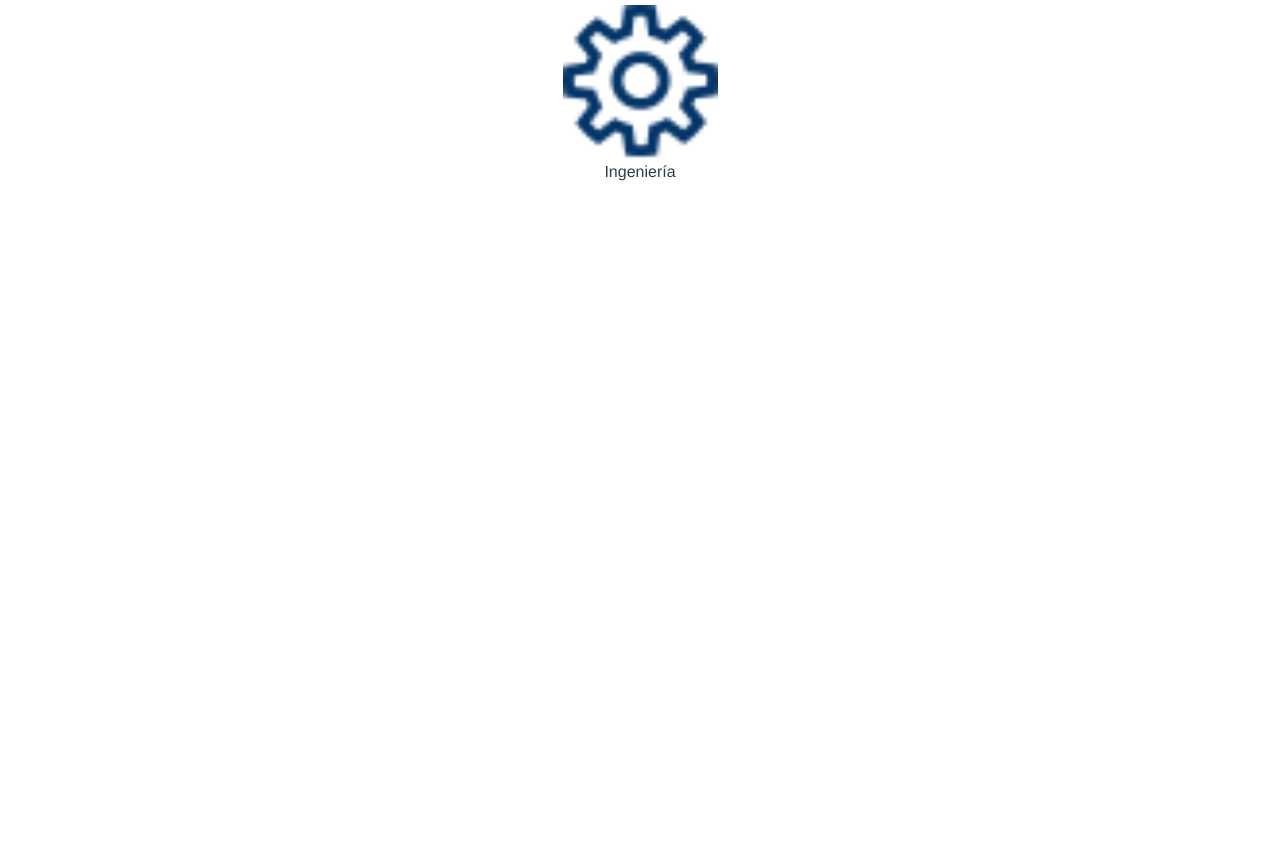
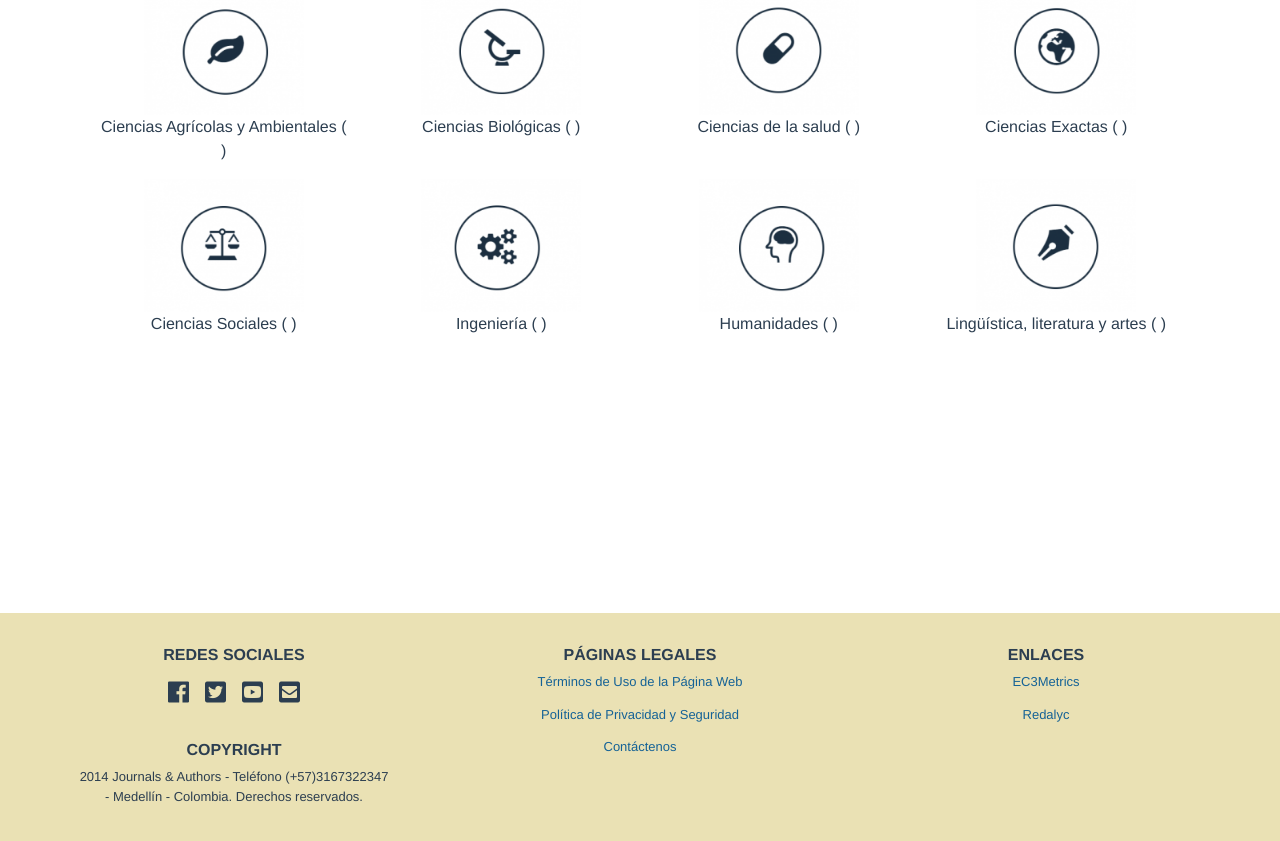
Before and after one commit to ealejandro101/journal-research-client, a Vue app: page /#/ in a window 1280 px wide. Shown: the part 987-1828 px from the top of the page. Before the commit the page ends 1600 px from the top, so only its background shows below. Built offline with nearby package versions, Linux system fonts and the light colour scheme; no server answers.

Commit message:
Pagina principal Lista

```diff
--- a/src/App.vue
+++ b/src/App.vue
@@ -27,6 +27,11 @@ export default {
 img{
     width: 100%;
     height: auto;
+}
+.block-center{
+  margin-left: auto;
+  margin-right: auto;
+  display: block;
 }
 @media (max-width: 575px){
   .col-0{
@@ -61,6 +66,8 @@ img{
 .check .custom-control-label{
   width: calc(100% - 11px);
 }
-
+.no-list-style{
+  list-style: none;
+}
 
 </style>
--- a/src/components/BarraBusqueda.vue
+++ b/src/components/BarraBusqueda.vue
@@ -4,7 +4,7 @@
       <div class="col noPadding">
         <b-form-input @keyup.enter.native="routeRevistas" v-model="parametro" size="sm" class="mr-sm-2" type="text" placeholder=""/>
       </div>
-      <router-link :to="'/ListaRevistas/'+parametro">
+      <router-link :to="'/ListaRevistas/search='+parametro">
         <b-button size="sm" class="my-2 my-sm-0 searchButton" type="submit">
           Buscar
         </b-button>
@@ -30,7 +30,7 @@ export default {
   },
   methods:{
     routeRevistas: function () {
-      this.$router.push({path: '/ListaRevistas/'+this.parametro.toString()})
+      this.$router.push({path: '/ListaRevistas/search='+this.parametro.toString()})
     }
   }
 };
--- a/src/components/Categorias.vue
+++ b/src/components/Categorias.vue
@@ -1,11 +1,10 @@
 <template>
     <div class="container my-5">
         <div class="row justify-content-center">
-            <div class="col-6 col-sm-4 col-md-3 col-xl-2">
+            <div v-for="item in categories" @click="onClickCategory(item.id)" :key="item.id" class="col-6 col-sm-4 col-md-3">
                 <div class="categoryCard">
-                    <span>124</span>
-                    <div class="divImg"><img src="@/assets/ingenieria_icono.png" alt=""></div>
-                    <p>Ingeniería</p>
+                    <div class="divImg categoryImg block-center"><img :src="item.img" alt=""></div>
+                    <p class="categoryTitle">{{item.nombre}} ({{item.count}})</p>
                 </div>
             </div>
         </div>
@@ -17,19 +16,23 @@ import axios from "axios";
 export default {
   data() {
     return {
-      categorias: []
+      /*Formato de categoria= {img, nombre, count} */
     };
   },
-  mounted() {
-    /*axiosaxios.get("http://localhost:3000/api/Categoria").then(response => {
-      this.categorias = response.data;
-    });*/
+  props: ["categories"],
+  mounted(){
+
+  },
+  methods: {
+      onClickCategory: function(category){
+          this.$emit('category:click', category);
+      }
   }
 };
 </script>
 
 <style scoped>
-/*.categoryCard{
-
-}*/
+.categoryImg{
+    max-width: 10em;
+}
 </style>
--- a/src/components/DetailedJournalCard.vue
+++ b/src/components/DetailedJournalCard.vue
@@ -67,7 +67,7 @@ import cienciasSalud from "@/assets/salud_icono.png";
 import cienciasSociales from "@/assets/sociales_icono.png";
 import humanidades from "@/assets/humanidades_icono.png";
 import cienciasExactas from "@/assets/ciencias-exactas-y-de-la-Tierra-200x167.png";
-import linguisticaLiteraturaArtes from "@/assets/linguistica-letras-y-arte-200x167.png";
+import linguisticaLiteraturaArtes from "@/assets/linguistica200x167.png";
 export default {
   props: {
     id: String
--- a/src/components/FiltrosBusqueda.vue
+++ b/src/components/FiltrosBusqueda.vue
@@ -35,7 +35,7 @@ import cienciasSalud from "@/assets/ciencias-de-la-salud-200x167.png";
 import cienciasSociales from "@/assets/ciencias-sociales-200x167.png";
 import humanidades from "@/assets/humanidades-200x167.png";
 import cienciasExactas from "@/assets/ciencias-exactas-y-de-la-Tierra-200x167.png";
-import linguisticaLiteraturaArtes from "@/assets/linguistica-letras-y-arte-200x167.png";
+import linguisticaLiteraturaArtes from "@/assets/linguistica200x167.png";
     export default {
         name: "filtros-busqueda",
         data() {
--- /dev/null
+++ b/src/components/FooterResearch.vue
@@ -0,0 +1,88 @@
+<template>
+    <footer>
+        <div class="container-fluid">
+            <div class="row d-flex justify-content-center">
+                <div class="col-10 col-md-4">
+                    <div class="container-fluid">
+                        <div class="row">
+                            <div class="col-12">
+                                <h6>REDES SOCIALES</h6>
+                                <ul class="no-list-style">
+                                    <li v-for="(item, index) in socialNetworks" :key="index" class="liSocialNetworks">
+                                        <a :href="item.link" target="_blank"><i :class="item.icon"></i></a>
+                                    </li>
+                                </ul>
+                            </div>
+                        </div>
+                        <div class="row">
+                            <div class="col-12">
+                                <br>
+                                <h6>COPYRIGHT</h6>
+                                <p class="font-size-small">2014 Journals & Authors - Teléfono (+57)3167322347 - Medellín - Colombia. Derechos reservados.</p>
+                            </div>
+                        </div>
+                    </div>
+                </div>
+                <div class="col-10 col-sm-6 col-md-4">
+                    <h6>PÁGINAS LEGALES</h6>
+                    <ul class="no-list-style font-size-small listLink">
+                        <li><a href="http://jasolutions.com.co/terminos-de-uso-de-la-pagina-web/" target="_blank">Términos de Uso de la Página Web</a></li>
+                        <li><a href="http://jasolutions.com.co/politica-de-privacidad-y-seguridad/" target="_blank">Política de Privacidad y Seguridad</a></li>
+                        <li><a href="http://jasolutions.com.co/contactenos/" target="_blank">Contáctenos</a></li>
+                    </ul>
+                </div>
+                <div class="col-10 col-sm-6 col-md-4">
+                    <h6>ENLACES</h6>
+                    <ul class="no-list-style font-size-small listLink">
+                        <li><a href="https://ec3metrics.com/" target="_blank">EC3Metrics</a></li>
+                        <li><a href="http://www.redalyc.org/home.oa" target="_blank">Redalyc</a></li>
+                    </ul>
+                </div>
+            </div>
+        </div>
+    </footer>
+</template>
+
+<script>
+export default {
+    data(){
+        return {
+
+        };
+    },
+    props: ["socialNetworks"]
+}
+</script>
+
+<style scoped>
+footer{
+    background-color: #eae1b4;
+    padding: 2em 1em;
+}
+ul{
+    margin: 0px;
+    padding: 0px;
+}
+.liSocialNetworks{
+    margin: 0.5em 0.5em;
+}
+.liSocialNetworks, .liSocialNetworks a{
+    display: inline-block;
+}
+.liSocialNetworks i{
+    font-size: x-large;
+    color: #2c3e50;
+}
+a{
+    color: #156296;
+}
+.font-size-small{
+    font-size: small;
+}
+.listLink li{
+    margin-bottom: 1em;
+}
+h6{
+    font-weight: bold;
+}
+</style>
--- a/src/pages/Research.vue
+++ b/src/pages/Research.vue
@@ -47,18 +47,21 @@
         </div>
       </div>
     </div>
-    <div class="section">
+    <div id="categorySection" class="section">
       <div class="container-fluid">
         <div class="row">
           <div class="col-12 contentMoreSection">
             <h5>Categorías</h5>
-            <categorias></categorias>
+            <categorias :categories="this.categories" @category:click="routeRevistasWithCategory"></categorias>
           </div>
         </div>
       </div>
     </div>
     <div class="header">
       <header-research></header-research>
+    </div>
+    <div>
+      <footer-research :socialNetworks="this.socialNetworks"></footer-research>
     </div>
   </div>
 </template>
@@ -70,16 +73,110 @@ import BarraBusqueda from '@/components/BarraBusqueda';
 import LogoResearch from '@/components/LogoResearch';
 import FiltrosBusqueda from '@/components/FiltrosBusqueda';
 import Categorias from '@/components/Categorias';
+import FooterResearch from '@/components/FooterResearch';
+import axios from "axios";
+import ingenieriaLogo from "@/assets/ingenieria-200x167.png";
+import cienciasAgricolas from "@/assets/ciencias-agricolas-y-ambientales-200x167.png";
+import cienciasBiologicas from "@/assets/ciencias-biologicas-200x167.png";
+import cienciasSalud from "@/assets/ciencias-de-la-salud-200x167.png";
+import cienciasSociales from "@/assets/ciencias-sociales-200x167.png";
+import humanidades from "@/assets/humanidades-200x167.png";
+import cienciasExactas from "@/assets/ciencias-exactas-y-de-la-Tierra-200x167.png";
+import linguisticaLiteraturaArtes from "@/assets/linguistica200x167.png";
 
 export default {
   name: "research",
   components: {
-		HeaderInicial, HeaderResearch, BarraBusqueda, LogoResearch, FiltrosBusqueda, Categorias
+    HeaderInicial, HeaderResearch, BarraBusqueda, LogoResearch, FiltrosBusqueda, Categorias,
+    FooterResearch
 	},
   data() {
     return {
-      phrase: '¿Busca dónde publicar?'
+      phrase: '¿Busca dónde publicar?',
+      categories: [
+        {
+          "img": cienciasAgricolas,
+          "id": 1,
+          "nombre": "Ciencias Agrícolas y Ambientales",
+          "count": " "
+        },
+        {
+          "img": cienciasBiologicas,
+          "id": 2,
+          "nombre": "Ciencias Biológicas",
+          "count": " "
+        },
+        {
+          "img": cienciasSalud,
+          "id": 3,
+          "nombre": "Ciencias de la salud",
+          "count": " "
+        },
+        {
+          "img": cienciasExactas,
+          "id": 4,
+          "nombre": "Ciencias Exactas",
+          "count": " "
+        },
+        {
+          "img": cienciasSociales,
+          "id": 5,
+          "nombre": "Ciencias Sociales",
+          "count": " "
+        },
+        {
+          "img": ingenieriaLogo,
+          "id": 6,
+          "nombre": "Ingeniería",
+          "count": " "
+        },
+        {
+          "img": humanidades,
+          "id": 7,
+          "nombre": "Humanidades",
+          "count": " "
+        },
+        {
+          "img": linguisticaLiteraturaArtes,
+          "id": 8,
+          "nombre": "Lingüística, literatura y artes",
+          "count": " "
+        }
+      ],
+      socialNetworks: [
+        {
+            link: 'https://www.facebook.com/JournalsAuthors',
+            icon: 'fab fa-facebook',
+            label: 'Facebook'
+        },
+        {
+            link: 'https://twitter.com/jasolutions3',
+            icon: 'fab fa-twitter-square',
+            label: 'Twitter'
+        },
+        {
+            link: 'https://www.youtube.com/channel/UCKdZyyJeuI9VQkTROa7X_CA',
+            icon: 'fab fa-youtube-square',
+            label: 'Youtube'
+        },
+        {
+            link: 'http://info@jasolutions.com.co',
+            icon: 'fas fa-envelope-square',
+            label: 'Mail'
+        }
+      ]
     };
+  },
+  mounted() {
+    let query = {"categoriaId": undefined};
+    this.categories.forEach(element => {
+      query.categoriaId = element.id;
+      axios.get(process.env.ROOT_API+"Revista/count?where="+JSON.stringify(query)).then(response => {
+        element.count = response.data.count;
+      }).catch(error => {
+        console.log(error);
+      });
+    });
   },
   methods: {
     handleScroll: function (evt, el) {
@@ -88,6 +185,9 @@ export default {
       }else{
         this.$el.querySelector(".header").style.display = "none";
       }
+    },
+    routeRevistasWithCategory : function (category) {
+      this.$router.push({path: '/ListaRevistas/category='+category.toString()})
     }
   }
 };
```
Also changed, not shown: src/pages/Revistas.vue (+36 -12 lines), src/assets/linguistica200x167.png (renamed from src/assets/linguistica-letras-y-arte-200x167.png).
